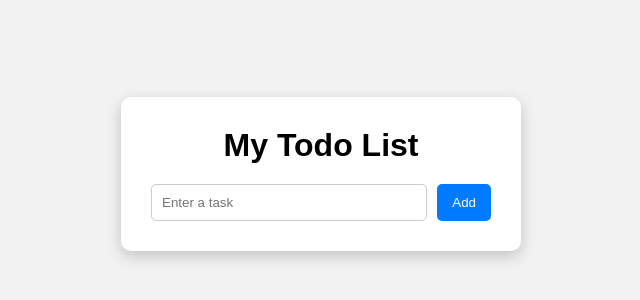
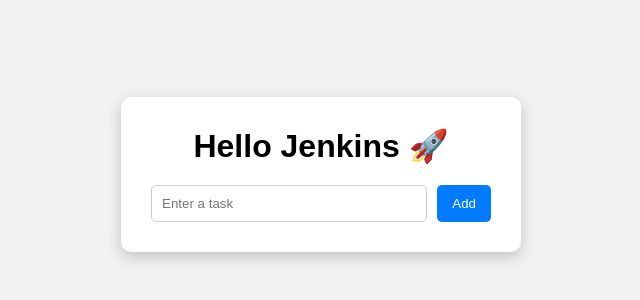
Before and after one commit to Sakthi6363/simple-ci-cd-project-1, a plain HTML site: page index.html in a window 1280 px wide. Shown: the part 226-526 px from the top of the page, without its empty margins (319-959 px from the left). Drawn offline with Linux system fonts and the light colour scheme.

Commit message:
Changed website

```diff
--- a/index.html
+++ b/index.html
@@ -9,7 +9,7 @@
 <body>
 
     <div class="container">
-        <h1>My Todo List</h1>
+        <h1>Hello Jenkins 🚀</h1>
 
         <div class="input-box">
             <input type="text" id="taskInput" placeholder="Enter a task">
```
